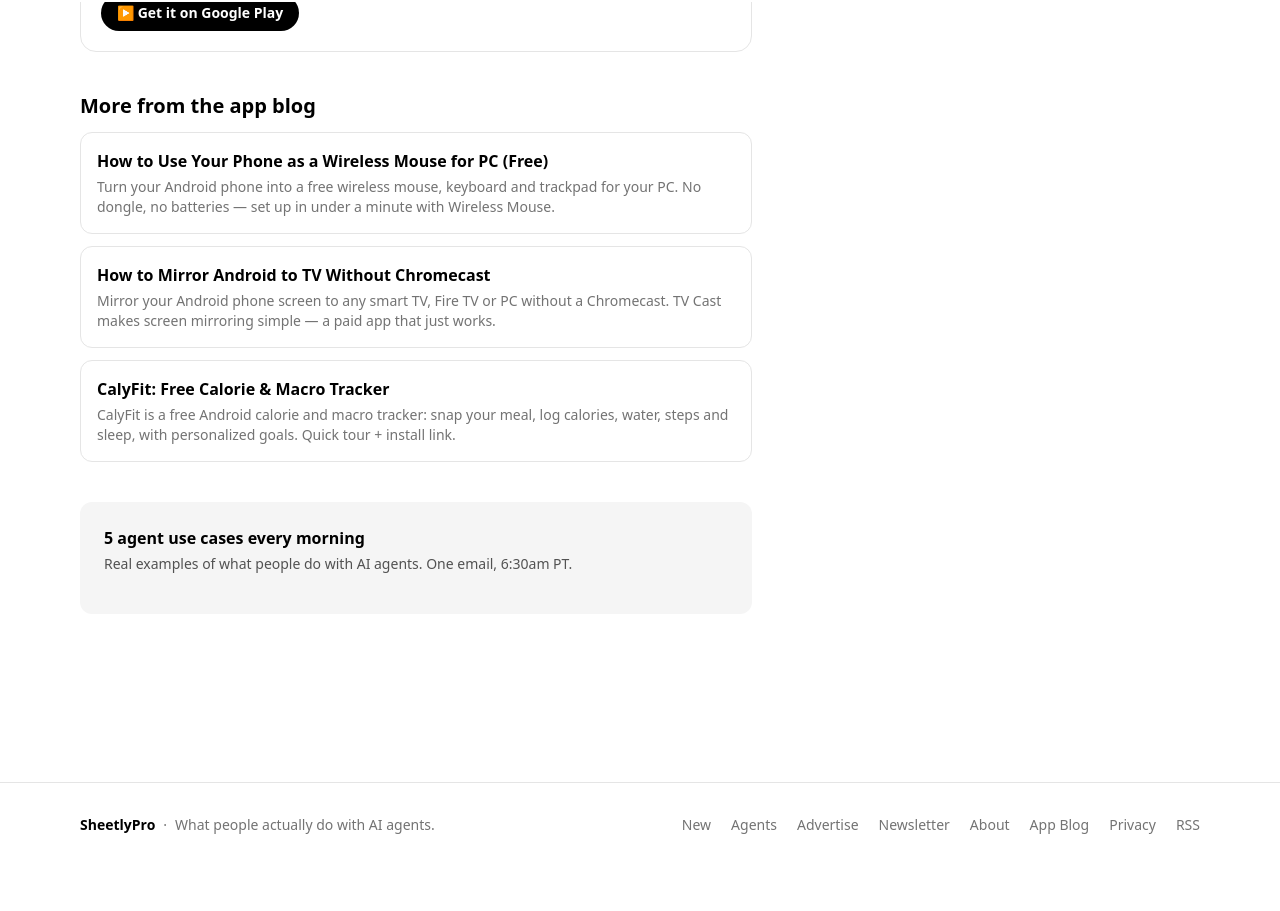
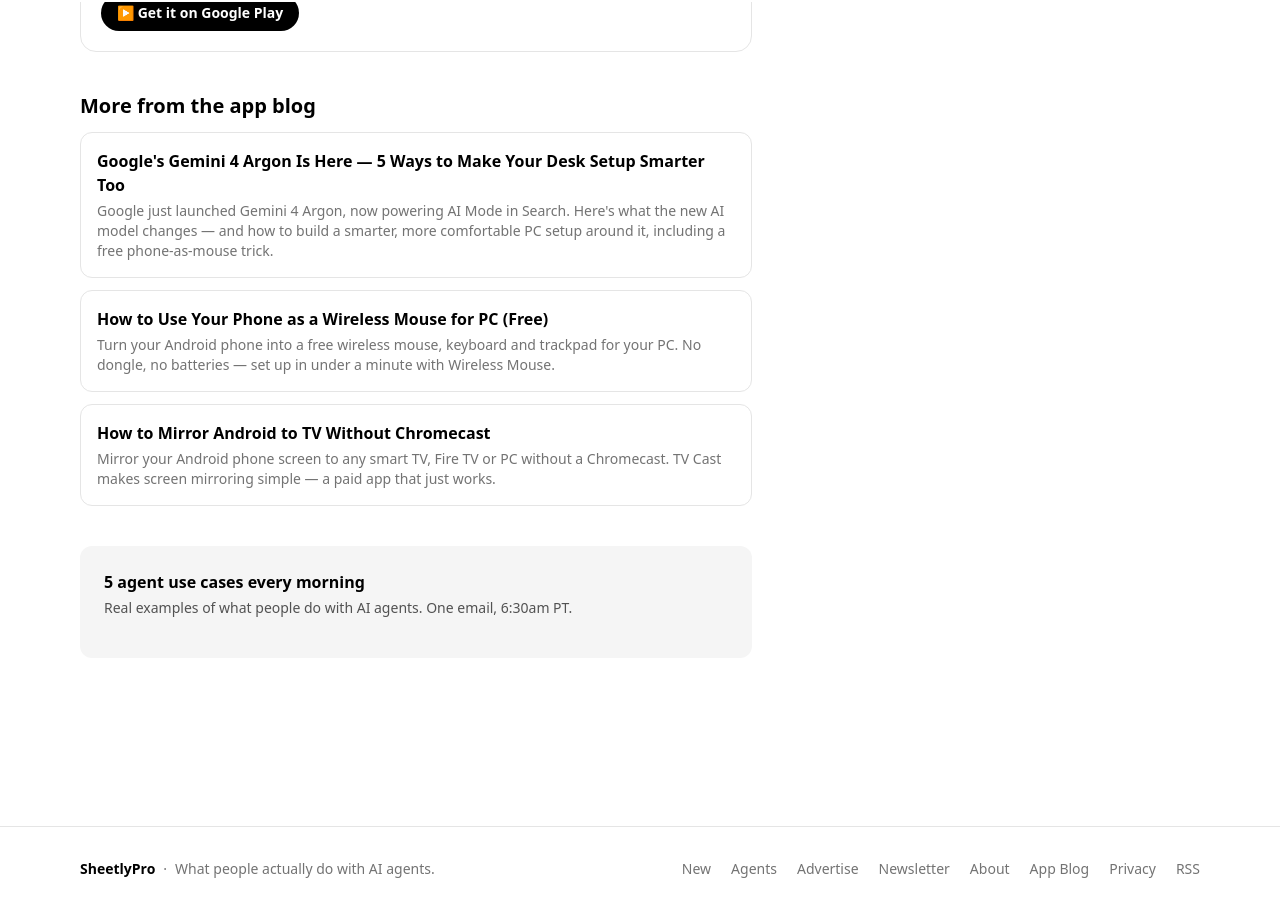
Before and after one commit to Stropurbo/bank-statement-frontend, a React (Vite) app: page /apps/best-3d-horse-anatomy-app-vet-students in a window 1280 px wide. Shown: the part 798-1709 px from the top of the page. Before the commit the page ends 1665 px from the top, so only its background shows below. Built offline with nearby package versions, Linux system fonts and the light colour scheme.

Commit message:
App blog: new post on Gemini 4 Argon + smarter desk setup (trend-jack 2026-10-19)

```diff
--- a/src/data/appBlog.js
+++ b/src/data/appBlog.js
@@ -47,6 +47,49 @@
 // Body blocks: { p: "..." } | { h2: "..." } | { ul: ["..."] } | { ol: ["..."] }
 // Keep <strong> tags inside strings for emphasis. Keep Play URLs exact.
 export const APP_POSTS = [
+  {
+    slug: "gemini-4-argon-smarter-desk-setup",
+    title:
+      "Google's Gemini 4 Argon Is Here — 5 Ways to Make Your Desk Setup Smarter Too",
+    date: "2026-10-19",
+    description:
+      "Google just launched Gemini 4 Argon, now powering AI Mode in Search. Here's what the new AI model changes — and how to build a smarter, more comfortable PC setup around it, including a free phone-as-mouse trick.",
+    appId: "wireless-mouse",
+    body: [
+      {
+        p: "On October 13, Google released its new flagship AI model, <strong>Gemini 4 Argon</strong>, to developers and businesses worldwide (via Reuters). If you're on Google's AI Pro or Ultra plan, it's also powering your Gemini app and <strong>AI Mode in Search</strong> — meaning paying users' AI answers now run on a different, more capable model than the free tier.",
+      },
+      { h2: "What Gemini 4 Argon actually changes" },
+      {
+        p: "According to Google, Argon is built for \"deep work\" — complex, multi-step tasks in coding, finance, law, cybersecurity and science. Early results look strong: teams using it in Google's Antigravity coding tool submitted more than 35% more agentic code while cutting rollbacks by nearly a third, the company says. It's available via the Gemini platform API at $2 per million input tokens and $10 per million output tokens — an introductory rate that doubles after November 30.",
+      },
+      {
+        ul: [
+          "<strong>AI Mode in Search gets smarter</strong> — subscribers now get Argon-powered answers in Google's AI search.",
+          "<strong>Better at long, multi-step work</strong> — drafting, debugging, research and analysis in fewer passes.",
+          "<strong>A sharper divide between free and paid AI</strong> — paying users and free users may now get noticeably different answers.",
+        ],
+      },
+      { h2: "Your AI got an upgrade — your desk deserves one too" },
+      {
+        p: "Here's the thing: as AI takes over more of the thinking, the way you <em>work</em> with your computer matters more, not less. You'll spend more time reviewing AI-drafted documents, running long research sessions, presenting results to colleagues — and less time typing. A smarter desk setup means less friction between you and the screen, whether that screen is a laptop or the TV on your wall.",
+      },
+      { h2: "5 ways to make your desk setup smarter" },
+      {
+        ol: [
+          "<strong>Control your PC from anywhere in the room.</strong> This is the single biggest upgrade most people skip — see the last section.",
+          "<strong>Put your screen at eye level.</strong> A laptop stand or a mirrored display on your TV saves your neck during long sessions.",
+          "<strong>Mirror to your TV for presentations.</strong> Reviewing AI-generated slides with a colleague? <a href=\"/apps/mirror-android-to-tv-without-chromecast\">Mirror your phone or PC to the big screen</a> instead of crowding around a laptop.",
+          "<strong>Learn five keyboard shortcuts.</strong> Alt+Tab, Ctrl+Shift+T, Win+D — tiny habits that compound daily.",
+          "<strong>Keep one tool, not five.</strong> Your phone can already be your mouse, keyboard and trackpad (see below) — no dongles, no batteries.",
+        ],
+      },
+      { h2: "Try this: control your PC from the couch with your phone" },
+      {
+        p: "The easiest desk upgrade costs nothing: install <strong>Wireless Mouse: Remote Mouse</strong>, a free Android app that turns your phone into a wireless mouse, keyboard and trackpad for your PC. Connect phone and computer to the same Wi-Fi, pair once — and your phone screen is a trackpad. Ask AI Mode a research question from your desk, then scroll through the answer from the couch. Run a full presentation without standing next to the laptop. It's the kind of small, practical upgrade that matches the AI era: let the software do the thinking, and remove every bit of friction in between.",
+      },
+    ],
+  },
   {
     slug: "use-phone-as-wireless-mouse-pc",
     title: "How to Use Your Phone as a Wireless Mouse for PC (Free)",
```
Also changed, not shown: 1 other file (tests, documents, lock files or other folders).
